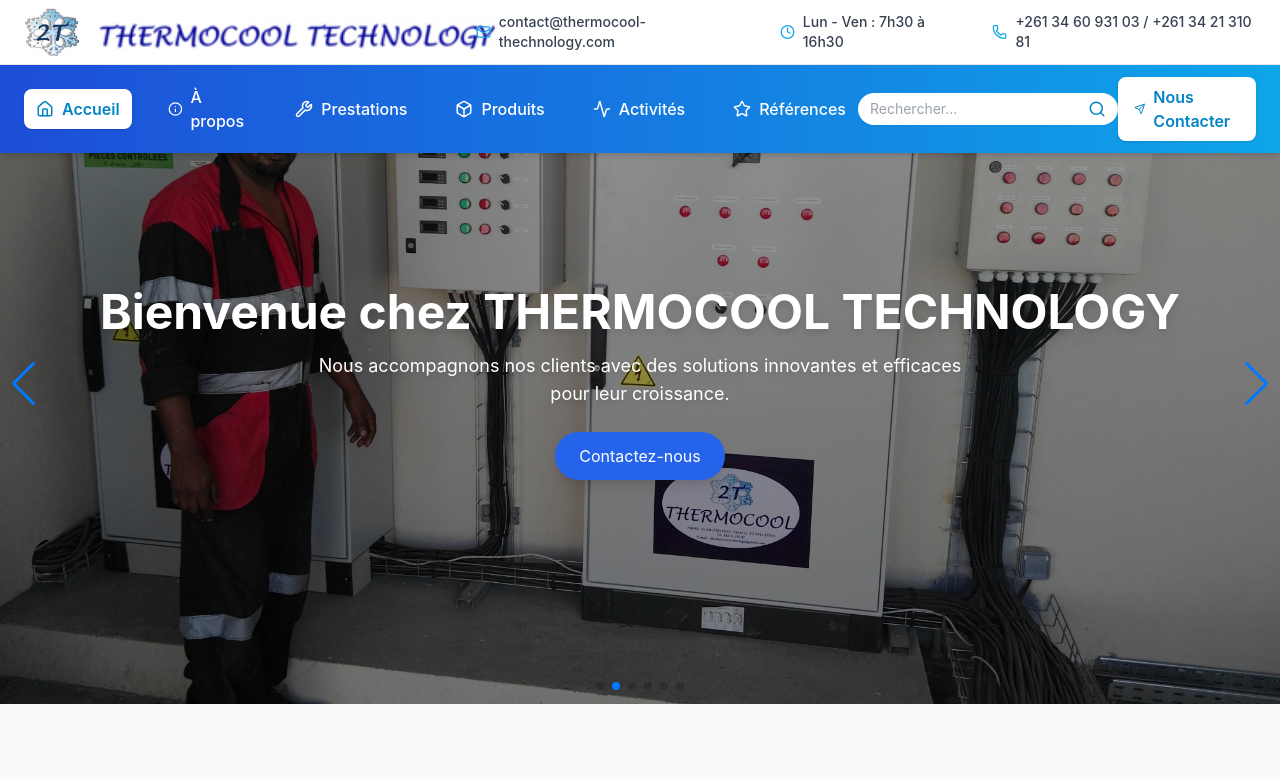
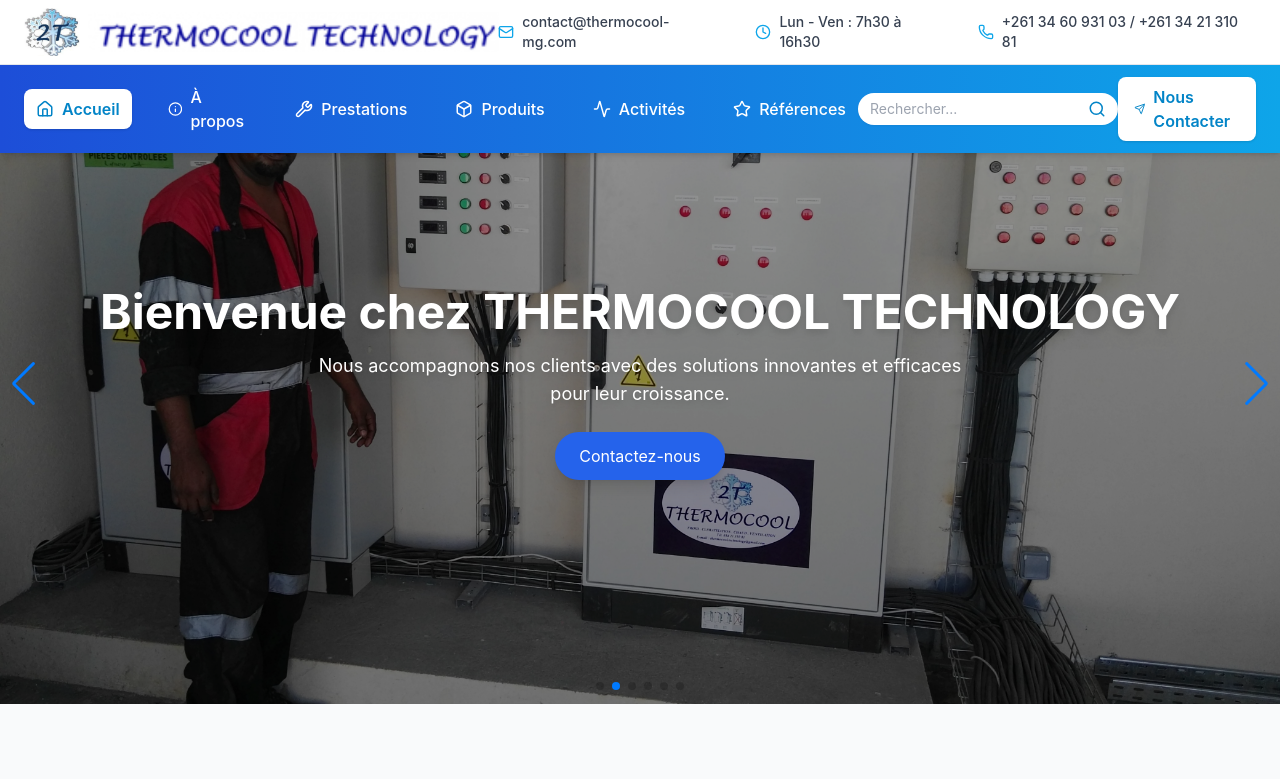
Before and after one commit to tsaradisaAlicia/thermocool-site, a React (Create React App) app: page / in a window 1280 px wide. Shown: the top 779 px of the page. Built offline with nearby package versions, Linux system fonts and the light colour scheme.

Commit message:
site web

```diff
--- a/src/components/ContactForm.js
+++ b/src/components/ContactForm.js
@@ -97,7 +97,7 @@
                     href="mailto:contact@thermocool-thechnology.com"
                     className="text-blue-300 hover:underline ml-2"
                   >
-                    contact@thermocool-thechnology.com
+                    contact@thermocool-mg.com
                   </a>
                 </p>
               </div>
--- a/src/components/Navbar.js
+++ b/src/components/Navbar.js
@@ -71,7 +71,7 @@
         <div className="hidden md:flex space-x-8 font-medium">
           <div className="flex items-center space-x-2">
             <Mail size={16} className="text-sky-500" />
-            <span>contact@thermocool-thechnology.com</span>
+            <span>contact@thermocool-mg.com</span>
           </div>
           <div className="flex items-center space-x-2">
             <Clock size={16} className="text-sky-500" />
```
